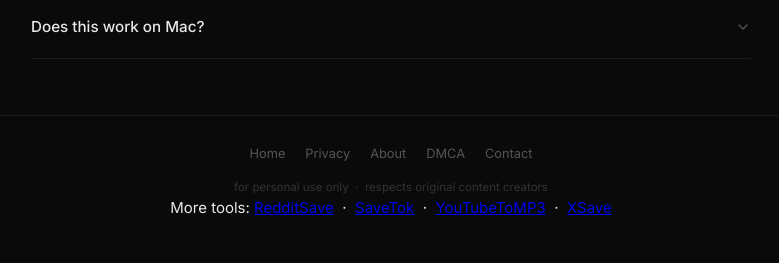
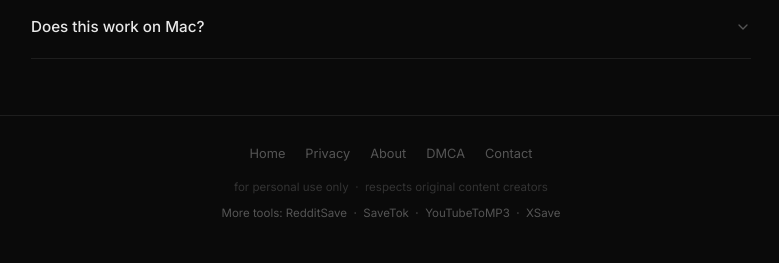
Before and after one commit to bpage/heictojpg, a Flask app: page / in a window 1280 px wide. Shown: the part 1732-1995 px from the top of the page, without its empty margins (249-1028 px from the left). Before the commit the page ends 1947 px from the top, so only its background shows below. Run offline with Flask 3, Linux system fonts and the light colour scheme; some libraries are stand-ins or nearby versions; some web fonts are replaced.

Commit message:
Add footer bottom padding and style cross-site links

```diff
--- a/templates/about.html
+++ b/templates/about.html
@@ -36,6 +36,9 @@
     .footer-links a { color: var(--text-dim); text-decoration: none; font-size: 0.8rem; }
     .footer-links a:hover { color: var(--text-muted); }
     .footer-note { font-size: 0.72rem; color: #333; }
+    .footer-tools { font-size: 0.72rem; color: #555; margin-top: 8px; }
+    .footer-tools a { color: #555; text-decoration: none; }
+    .footer-tools a:hover { color: var(--text-muted); }
   </style>
   <script async src="https://pagead2.googlesyndication.com/pagead/js/adsbygoogle.js?client=ca-pub-8355258189567643" crossorigin="anonymous"></script>
 </head>
--- a/templates/contact.html
+++ b/templates/contact.html
@@ -35,6 +35,9 @@
     .footer-links a { color: var(--text-dim); text-decoration: none; font-size: 0.8rem; }
     .footer-links a:hover { color: var(--text-muted); }
     .footer-note { font-size: 0.72rem; color: #333; }
+    .footer-tools { font-size: 0.72rem; color: #555; margin-top: 8px; }
+    .footer-tools a { color: #555; text-decoration: none; }
+    .footer-tools a:hover { color: var(--text-muted); }
   </style>
   <script async src="https://pagead2.googlesyndication.com/pagead/js/adsbygoogle.js?client=ca-pub-8355258189567643" crossorigin="anonymous"></script>
 </head>
--- a/templates/dmca.html
+++ b/templates/dmca.html
@@ -33,6 +33,9 @@
     .footer-links a { color: var(--text-dim); text-decoration: none; font-size: 0.8rem; }
     .footer-links a:hover { color: var(--text-muted); }
     .footer-note { font-size: 0.72rem; color: #333; }
+    .footer-tools { font-size: 0.72rem; color: #555; margin-top: 8px; }
+    .footer-tools a { color: #555; text-decoration: none; }
+    .footer-tools a:hover { color: var(--text-muted); }
   </style>
   <script async src="https://pagead2.googlesyndication.com/pagead/js/adsbygoogle.js?client=ca-pub-8355258189567643" crossorigin="anonymous"></script>
 </head>
--- a/templates/index.html
+++ b/templates/index.html
@@ -837,6 +837,13 @@
       font-size: 0.72rem;
       color: #333;
     }
+    .footer-tools {
+      font-size: 0.72rem;
+      color: #555;
+      margin-top: 8px;
+    }
+    .footer-tools a { color: #555; text-decoration: none; }
+    .footer-tools a:hover { color: var(--text-muted); }
 
     /* ── Mobile Sticky Ad ── */
     .mobile-sticky-ad {
--- a/templates/privacy.html
+++ b/templates/privacy.html
@@ -35,6 +35,9 @@
     .footer-links a { color: var(--text-dim); text-decoration: none; font-size: 0.8rem; }
     .footer-links a:hover { color: var(--text-muted); }
     .footer-note { font-size: 0.72rem; color: #333; }
+    .footer-tools { font-size: 0.72rem; color: #555; margin-top: 8px; }
+    .footer-tools a { color: #555; text-decoration: none; }
+    .footer-tools a:hover { color: var(--text-muted); }
   </style>
   <script async src="https://pagead2.googlesyndication.com/pagead/js/adsbygoogle.js?client=ca-pub-8355258189567643" crossorigin="anonymous"></script>
 </head>
```
